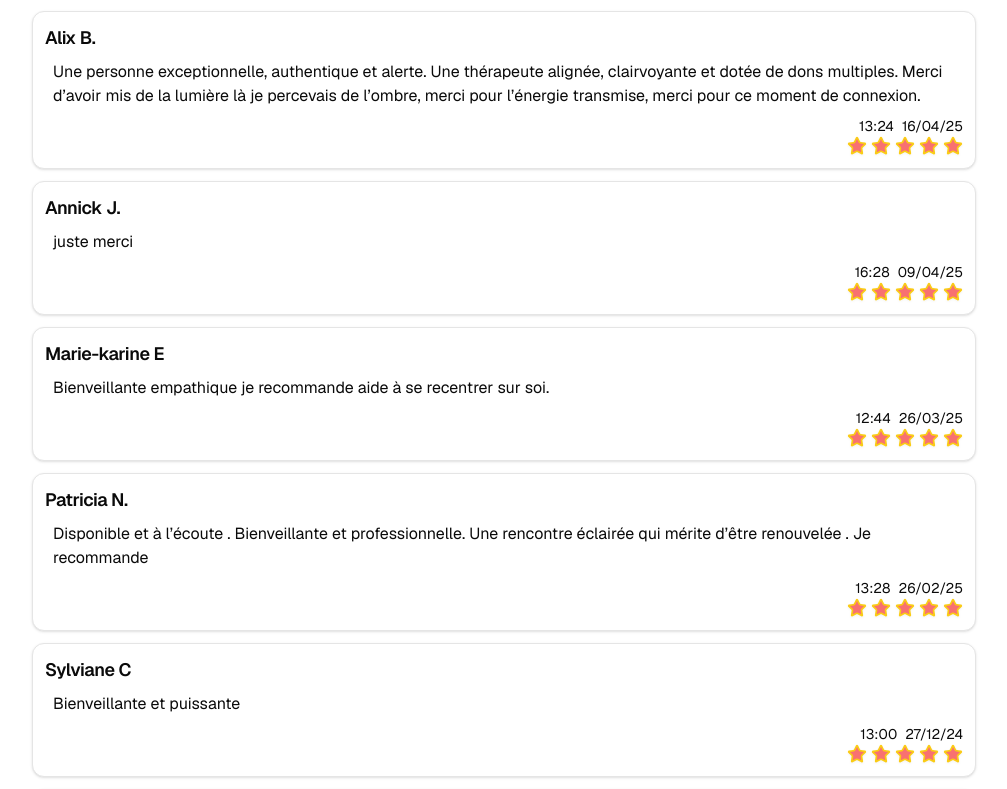
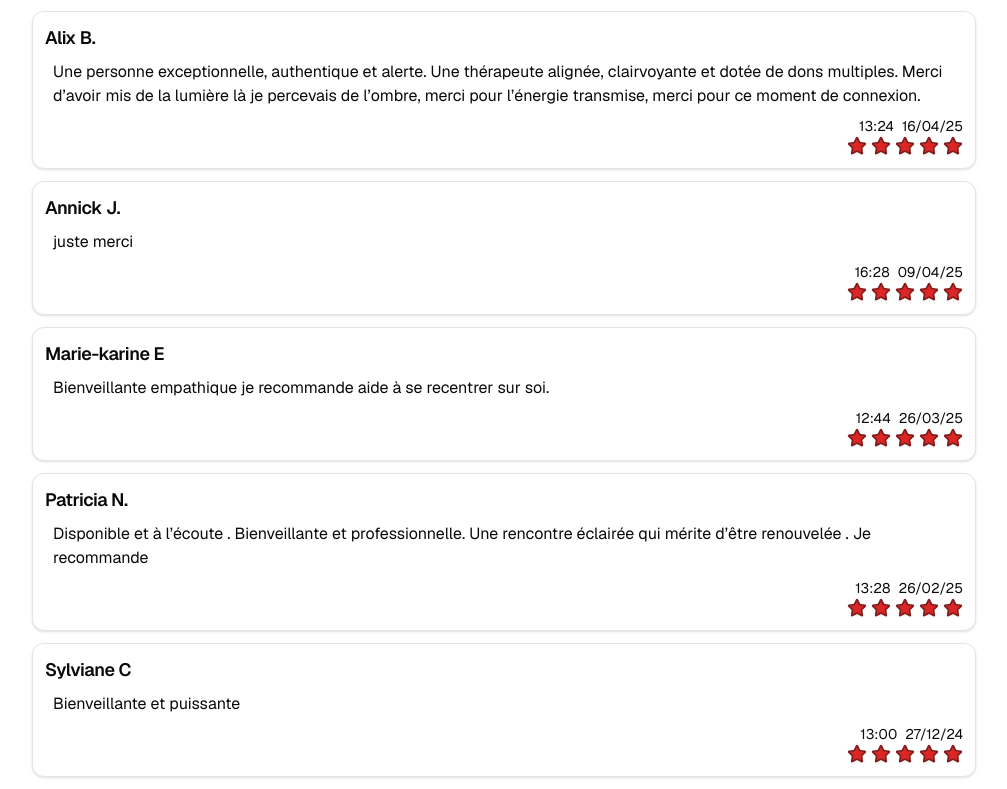
Before and after one commit to Arsonist-932/awake, a Next.js app: page / in a window 1280 px wide. Shown: the part 3180-3969 px from the top of the page, without its empty margins (136-1143 px from the left). Built offline with nearby package versions, Linux system fonts and the light colour scheme; no server answers.

Commit message:
Update Rating.tsx

```diff
--- a/components/ui/Rating.tsx
+++ b/components/ui/Rating.tsx
@@ -8,7 +8,7 @@ const StarRating = ({ rating }: { rating: number }) => {
           key={index}
           className={`w-5 h-5 transition-all duration-300 ${
             index < rating
-              ? "fill-red-400 text-yellow-400 drop-shadow-sm"
+              ? "fill-red-600 text-red-900 drop-shadow-sm"
               : "text-gray-300"
           }`}
         />
```
